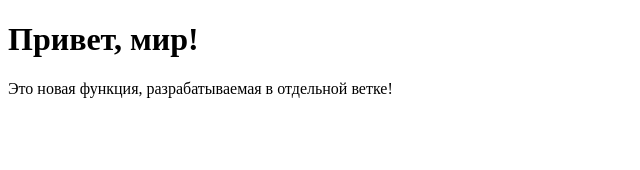
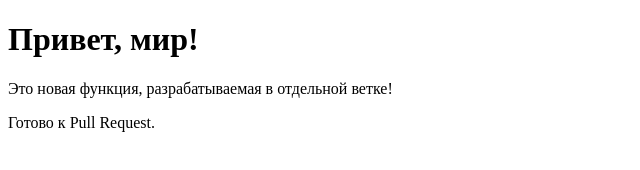
Before and after one commit to jonathanlightman7-rgb/website, a plain HTML site: page index.html in a window 1280 px wide. Shown: the whole page, without its empty margins (0-640 px from the left). Drawn offline with Linux system fonts and the light colour scheme.

Commit message:
Подготовка к Pull Request

```diff
--- a/index.html
+++ b/index.html
@@ -7,5 +7,6 @@
 <body>
 <h1>Привет, мир!</h1>
 <p>Это новая функция, разрабатываемая в отдельной ветке!</p>
+<p>Готово к Pull Request.</p>
 </body>
 </html>
```
